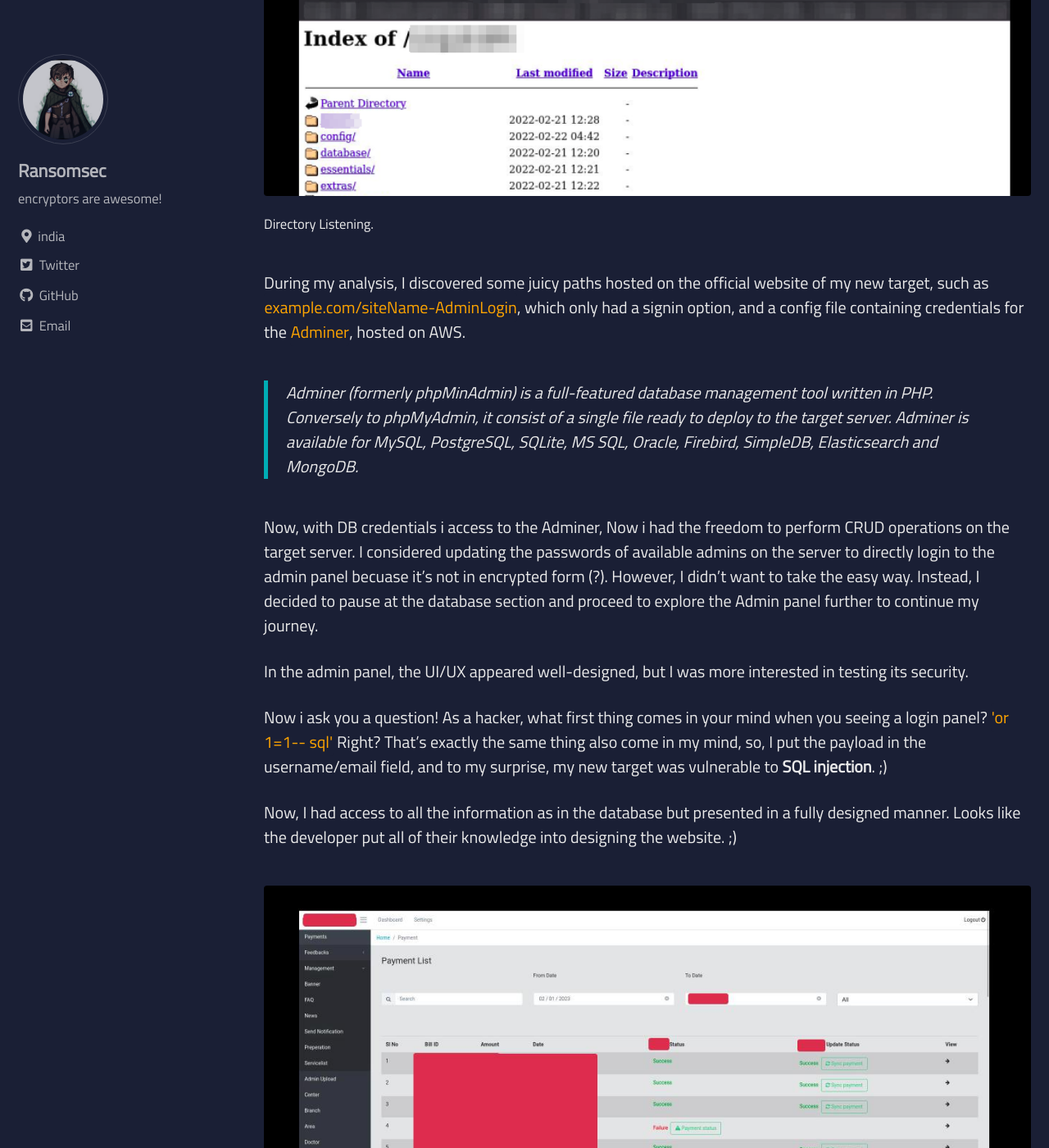
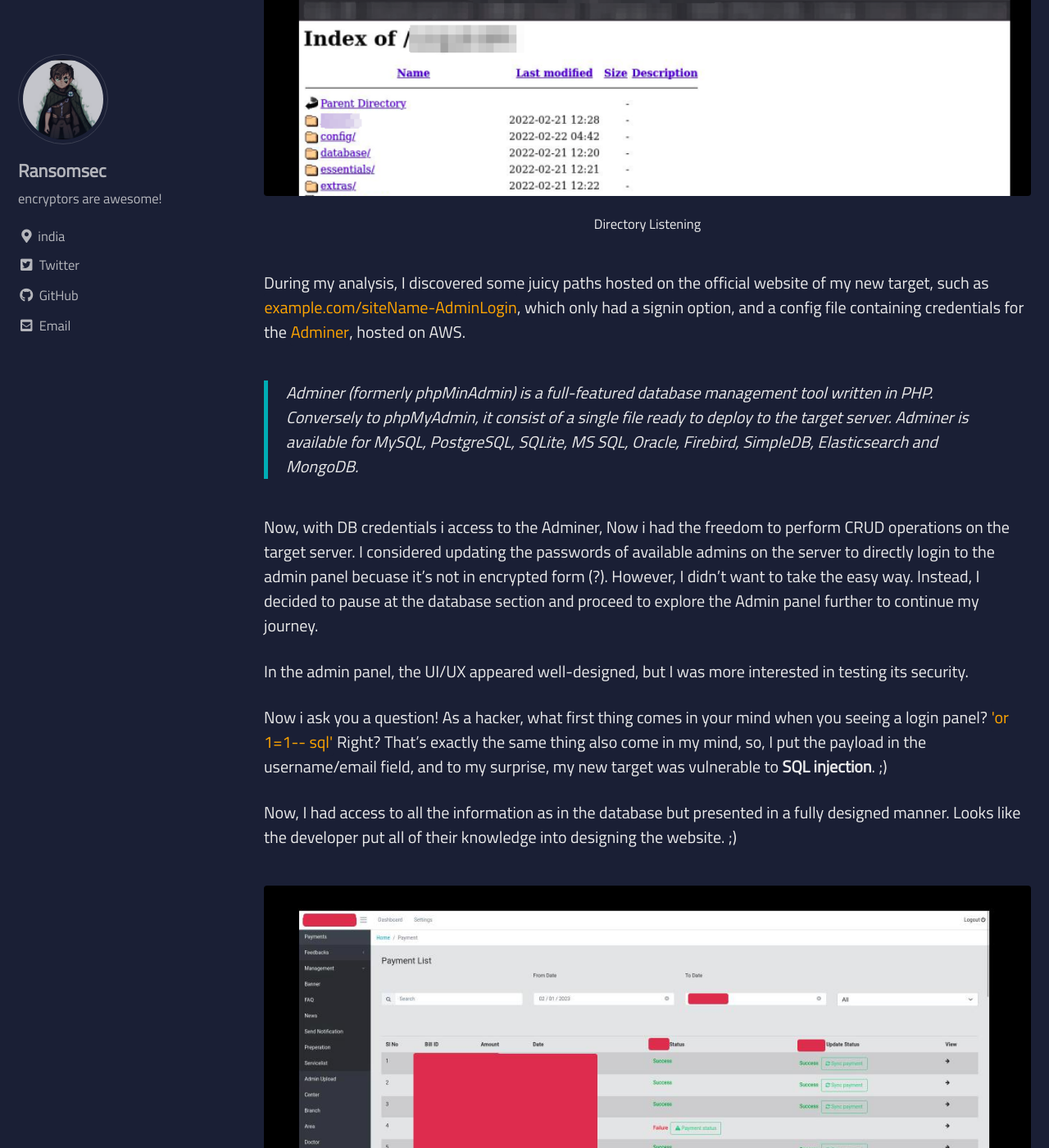
Before and after one commit to ransomsec/ransomsec.github.io, a Jekyll site: the page built from _posts/2023-08-04-the-rce-file.md, in a window 1280 px wide and 1400 px high, scrolled down 2322 px. Shown: the whole window at 82% size. Built offline with Jekyll 4.4.1, drawn with Linux system fonts in a browser that asks for light colours; cached includes are drawn as plain includes; some web fonts are replaced; some of the changed text lies outside the part shown.

Commit message:
Update text-align

```diff
--- a/_includes/gallery
+++ b/_includes/gallery
@@ -30,6 +30,6 @@
     {% endif %}
   {% endfor %}
   {% if include.caption %}
-    <figcaption>{{ include.caption | markdownify | remove: "<p>" | remove: "</p>" }}</figcaption>
+    <figcaption style="text-align: center;">{{ include.caption | markdownify | remove: "<p>" | remove: "</p>" }}</figcaption>
   {% endif %}
 </figure>
--- a/_posts/2023-08-04-the-rce-file.md
+++ b/_posts/2023-08-04-the-rce-file.md
@@ -81,7 +81,7 @@ read.
 My plan was to examine the source code of files with interesting names like
 **admin.js, config.js, server.js, etc.**
 
-{%include gallery id="dir" caption="Directory Listening."%}{:.align-center}
+{%include gallery id="dir" caption="Directory Listening"%}{:.align-center}
 
 During my analysis, I discovered some juicy paths hosted on the official website
 of my new target, such as `example.com/siteName-AdminLogin`, which only had a
@@ -112,7 +112,7 @@ Now, I had access to all the information as in the database but presented in a
 fully designed manner. Looks like the developer put all of their knowledge into
 designing the website. ;)
 
-{%include gallery id="dashboard" caption="Admin Panel."%}{:.align-center}
+{%include gallery id="dashboard" caption="Admin Panel"%}{:.align-center}
 
 Having access to the admin panel meant having the power to do anything
 imaginable. But that didn't stop me because I found a file upload section where
@@ -183,7 +183,7 @@ really close to my area, and at that time, I needed a machine.
 
 They mailed me with this message:
 
-{%include gallery id="mail" caption="Company Response."%}{:.align-center}
+{%include gallery id="mail" caption="Message from Company"%}{:.align-center}
 
 I said, really ₹5K for RCE|SQLi type issues? Seriously? Then I emailed again and
 asked for an improved bounty, but they did not respond again.
```
